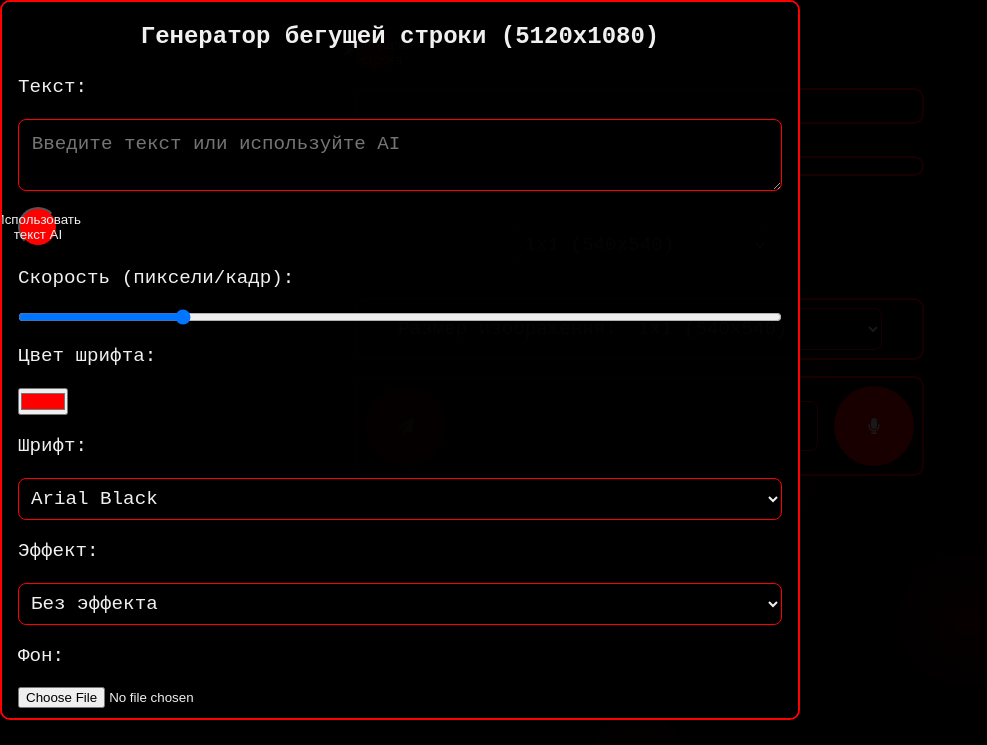
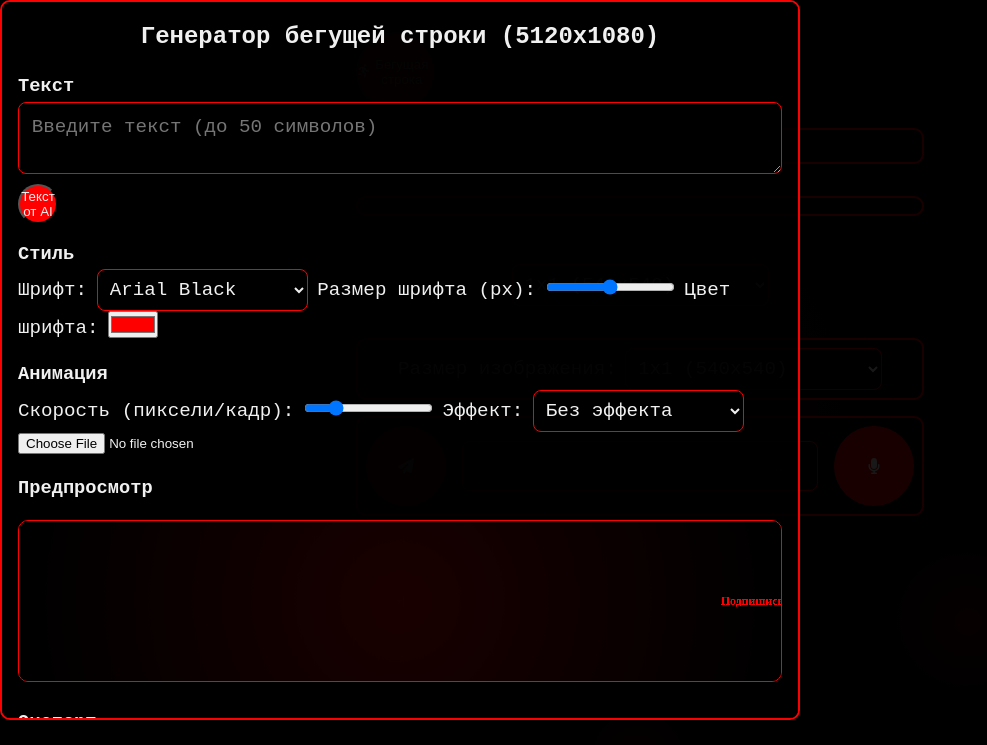
Before and after one commit to usedfrom/fivecont, a website: page index.html in a window 1280 px wide. Both pictures are taken after a click on the button "Бегущая строка". Shown: the whole page, without its empty margins (0-987 px from the left). Drawn offline with nearby package versions, Linux system fonts and the light colour scheme; animation ran at ten frames a second; a web font is replaced by a local one.

Commit message:
Update index.html

```diff
--- a/index.html
+++ b/index.html
@@ -7,13 +7,13 @@
     <link rel="icon" type="image/x-icon" href="/favicon.ico">
     <link rel="stylesheet" href="https://cdnjs.cloudflare.com/ajax/libs/font-awesome/6.4.0/css/all.min.css">
     <link rel="stylesheet" href="/css/cosmic.css">
-    <link href="https://fonts.googleapis.com/css2?family=Arial+Black&family=Roboto&family=Impact&display=swap" rel="stylesheet">
+    <link href="https://fonts.googleapis.com/css2?family=Arial+Black&family=Roboto&family=Impact&family=Open+Sans&family=Lora&family=Montserrat&family=Poppins&family=Raleway&family=Bebas+Neue&family=Source+Sans+Pro&display=swap" rel="stylesheet">
 </head>
 <body>
     <div class="alien-background"></div>
     <main class="mainframe">
         <div class="marquee-button">
-            <button class="alien-button" id="marqueeButton">
+            <button class="alien-button alien-button-large" id="marqueeButton">
                 <i class="fas fa-running"></i> Бегущая строка
             </button>
         </div>
@@ -56,19 +56,35 @@
         <div class="modal-content">
             <h2>Генератор бегущей строки (5120x1080)</h2>
             <div class="marquee-controls">
-                <label for="marqueeText">Текст:</label>
-                <textarea id="marqueeText" class="alien-textarea" placeholder="Введите текст или используйте AI"></textarea>
-                <button class="alien-button" id="useAIText">Использовать текст AI</button>
-                <label for="marqueeSpeed">Скорость (пиксели/кадр):</label>
-                <input type="range" id="marqueeSpeed" min="1" max="20" value="5">
-                <label for="fontColor">Цвет шрифта:</label>
-                <input type="color" id="fontColor" value="#ff0000">
+                <div class="control-group">
+                    <h3>Текст</h3>
+                    <textarea id="marqueeText" class="alien-textarea" placeholder="Введите текст (до 50 символов)"></textarea>
+                    <button class="alien-button" id="useAIText">Текст от AI</button>
+                </div>
+                <div class="control-group">
+                    <h3>Стиль</h3>
                     <label for="fontFamily">Шрифт:</label>
                     <select id="fontFamily" class="alien-select">
                         <option value="Arial Black">Arial Black</option>
                         <option value="Roboto">Roboto</option>
                         <option value="Impact">Impact</option>
+                        <option value="Open Sans">Open Sans</option>
+                        <option value="Lora">Lora</option>
+                        <option value="Montserrat">Montserrat</option>
+                        <option value="Poppins">Poppins</option>
+                        <option value="Raleway">Raleway</option>
+                        <option value="Bebas Neue">Bebas Neue</option>
+                        <option value="Source Sans Pro">Source Sans Pro</option>
                     </select>
+                    <label for="fontSize">Размер шрифта (px):</label>
+                    <input type="range" id="fontSize" min="40" max="120" value="80">
+                    <label for="fontColor">Цвет шрифта:</label>
+                    <input type="color" id="fontColor" value="#ff0000">
+                </div>
+                <div class="control-group">
+                    <h3>Анимация</h3>
+                    <label for="marqueeSpeed">Скорость (пиксели/кадр):</label>
+                    <input type="range" id="marqueeSpeed" min="1" max="20" value="5">
                     <label for="effectType">Эффект:</label>
                     <select id="effectType" class="alien-select">
                         <option value="none">Без эффекта</option>
@@ -81,13 +97,19 @@
                         <option value="blink">Мигание</option>
                         <option value="scale">Масштабирование</option>
                         <option value="skew">Наклон</option>
-                    <option value="jitter">Дрожание</option>
-                </select>
-                <label for="backgroundImage">Фон:</label>
+                    </div>
+                    <div class="control-group">
+                        <h3>Фон</h3>
+                        <label for="backgroundImage">Загрузить фон:</label>
                         <input type="file" id="backgroundImage" accept="image/*">
+                    </div>
+                    <div class="preview-group">
+                        <h3>Предпросмотр</h3>
                         <canvas id="marqueePreview" width="5120" height="1080" style="width: 100%; height: auto;"></canvas>
-                <div class="video-duration">
-                    <label>Длительность видео:</label>
+                    </div>
+                    <div class="control-group">
+                        <h3>Экспорт</h3>
+                        <label for="videoDuration">Длительность видео:</label>
                         <select id="videoDuration" class="alien-select">
                             <option value="10">10 секунд</option>
                             <option value="20">20 секунд</option>
@@ -100,9 +122,10 @@
                 <button class="alien-button modal-close" id="closeMarqueeModal">Закрыть</button>
             </div>
         </div>
+    </div>
     <script src="https://cdnjs.cloudflare.com/ajax/libs/jszip/3.10.1/jszip.min.js"></script>
     <script src="https://cdnjs.cloudflare.com/ajax/libs/FileSaver.js/2.0.5/FileSaver.min.js"></script>
-    <script src="https://cdn.jsdelivr.net/npm/@ffmpeg/ffmpeg@0.11.6/dist/ffmpeg.min.js"></script>
+    <script src="/lib/ffmpeg.min.js"></script>
     <script src="/js/cosmic.js"></script>
     <script src="/js/marquee.js"></script>
 </body>
```
Lines whose indentation alone changed are shown as unchanged.
